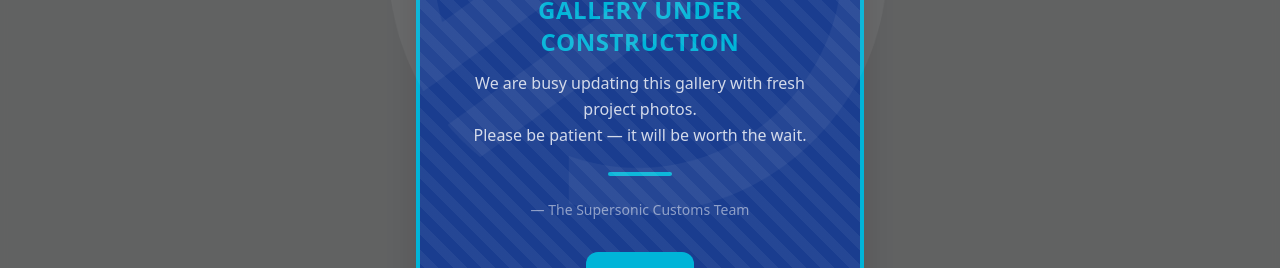
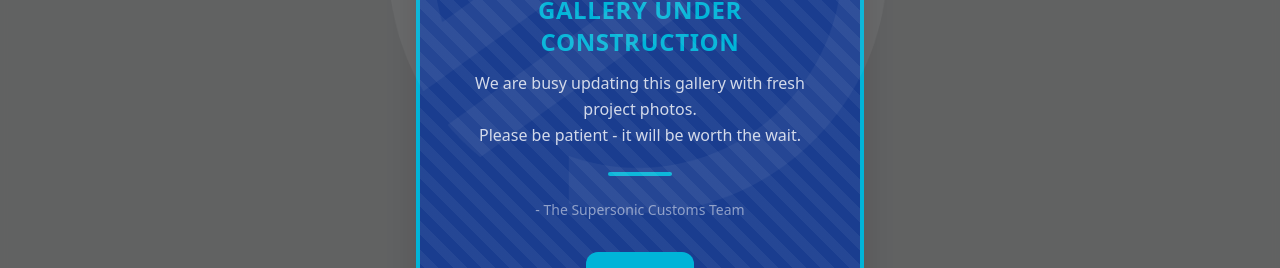
Before and after one commit to thebatfox/new-supersonic-test, a Next.js app: page /gallery/industrial-machinery in a window 1280 px wide. Shown: the part 291-559 px from the top of the page. Built offline with nearby package versions, Linux system fonts and the light colour scheme.

Commit message:
Fix: remove long dashes from GalleryHoldingPage.tsx

```diff
--- a/src/components/GalleryHoldingPage.tsx
+++ b/src/components/GalleryHoldingPage.tsx
@@ -209,10 +209,10 @@ export default function GalleryHoldingPage({ title, description, folder, images
             <p className="text-white/80 text-base leading-relaxed mb-6">
               We are busy updating this gallery with fresh project photos.
               <br />
-              Please be patient — it will be worth the wait.
+              Please be patient - it will be worth the wait.
             </p>
             <div className="w-16 h-1 bg-[#00B4D8] rounded mx-auto mb-6" />
-            <p className="text-white/50 text-sm mb-8">— The Supersonic Customs Team</p>
+            <p className="text-white/50 text-sm mb-8">- The Supersonic Customs Team</p>
             <button
               onClick={() => { window.location.href = "/"; }}
               style={{ cursor: "pointer", position: "relative", zIndex: 100 }}
```
